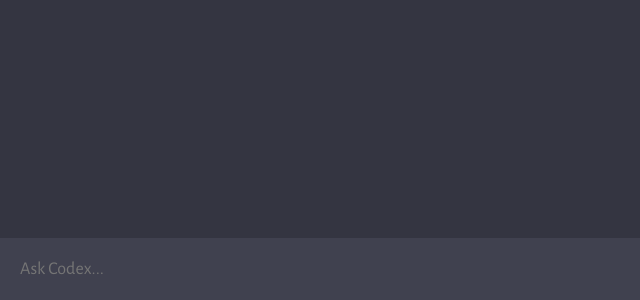
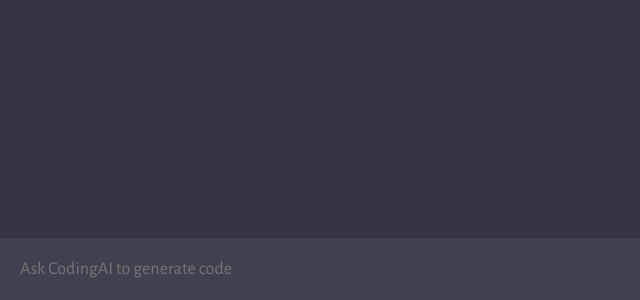
Before and after one commit to Leif-Francisco/OpenAIChat, a website built with Vite: page client/index.html in a window 1280 px wide. Shown: the part 500-800 px from the top of the page, 0-640 px from the left. Built offline with nearby package versions, Linux system fonts and the light colour scheme.

Commit message:
Update index.html

```diff
--- a/client/index.html
+++ b/client/index.html
@@ -11,7 +11,7 @@
     <div id="app">
       <div id="chat_container"></div>
       <form>
-        <textarea name="prompt" rows="1" cols="1" placeholder="Ask Codex..."></textarea>
+        <textarea name="prompt" rows="1" cols="1" placeholder="Ask CodingAI to generate code"></textarea>
           <button type="submit"><img src="assets/assets/send.svg" /></button>
 
       </form>
```
